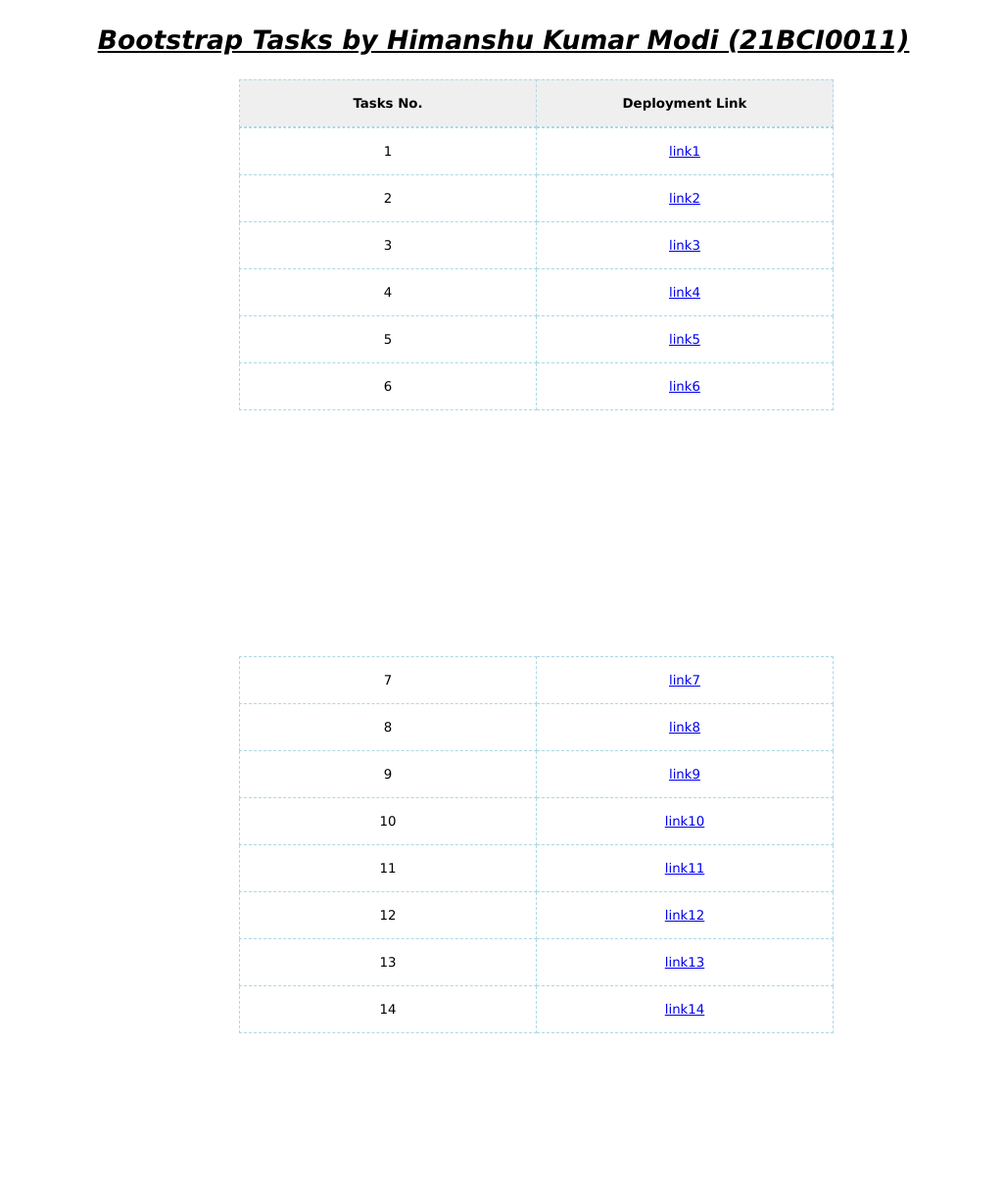
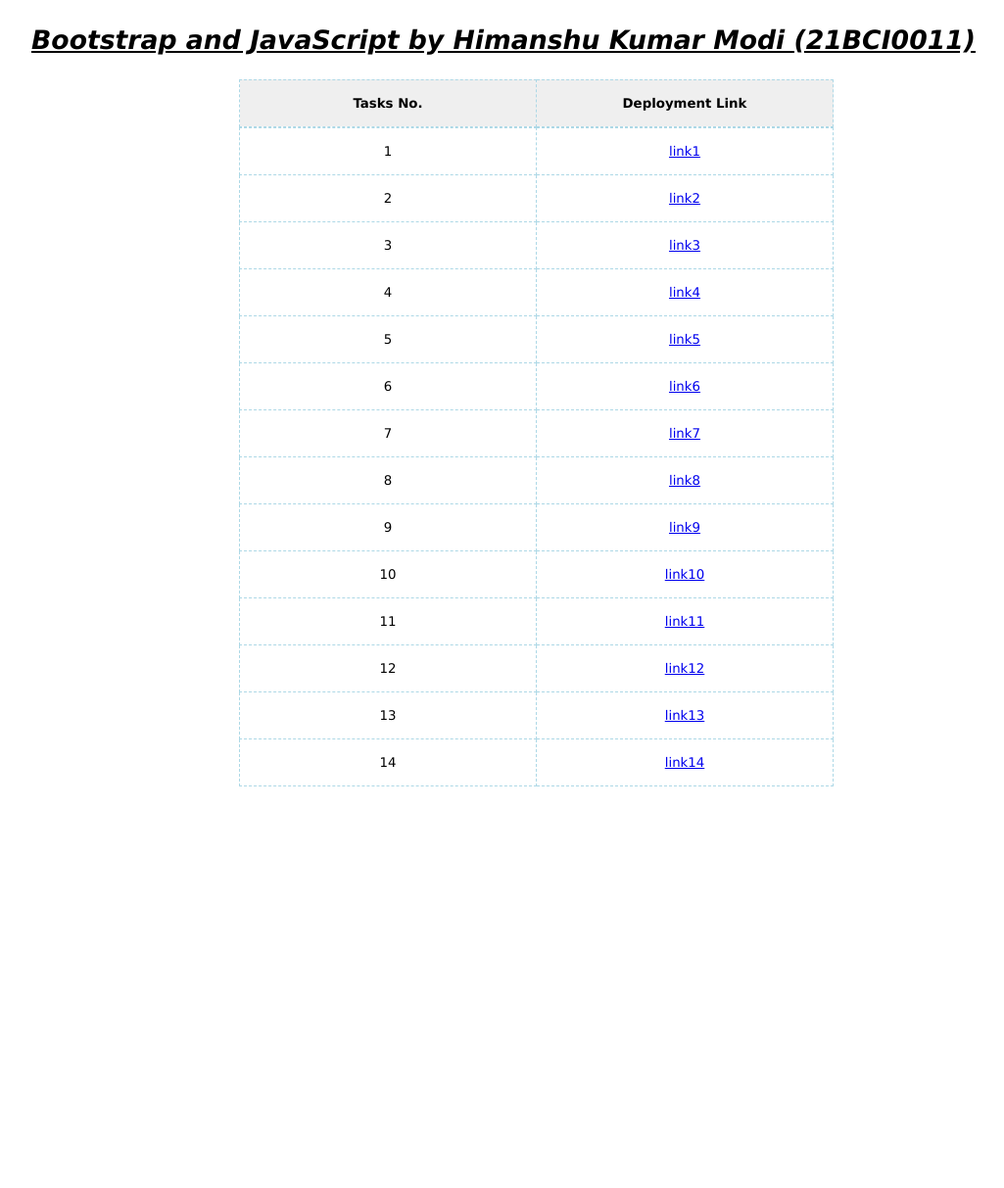
Before and after one commit to himanshumodi2001/Bootstrap_JavaScript_Task_MERN_FS, a plain HTML site: page index.html in a window 1280 px wide. Shown: the whole page at 98% size, without its empty margins (126-1151 px from the left). After the commit the page ends 803 px from the top, so only its background shows below. Drawn offline with Linux system fonts and the light colour scheme.

Commit message:
Update index.html

```diff
--- a/index.html
+++ b/index.html
@@ -38,7 +38,7 @@
 </style>
 <body>
     <center>
-        <h1><i><u> Bootstrap Tasks by Himanshu Kumar Modi (21BCI0011)</u></i></h1>
+        <h1><i><u> Bootstrap and JavaScript by Himanshu Kumar Modi (21BCI0011)</u></i></h1>
     <table>
   <thead>
     <tr>
@@ -46,7 +46,7 @@
       <th>Deployment Link</th>
 
     </tr>
-
+  </thead>
   <tbody>
     <tr>
       <td>1</td>
@@ -83,9 +83,6 @@
 
 
     </tr>
-</tbody>
-
-<tbody>
     <tr>
       <td>7</td>
       <td><a href="task7.html">link7</a></td>
@@ -136,7 +133,6 @@
     </tr>
 
   </tbody>
-  </thead>
 </table>
 </center>
 
```
